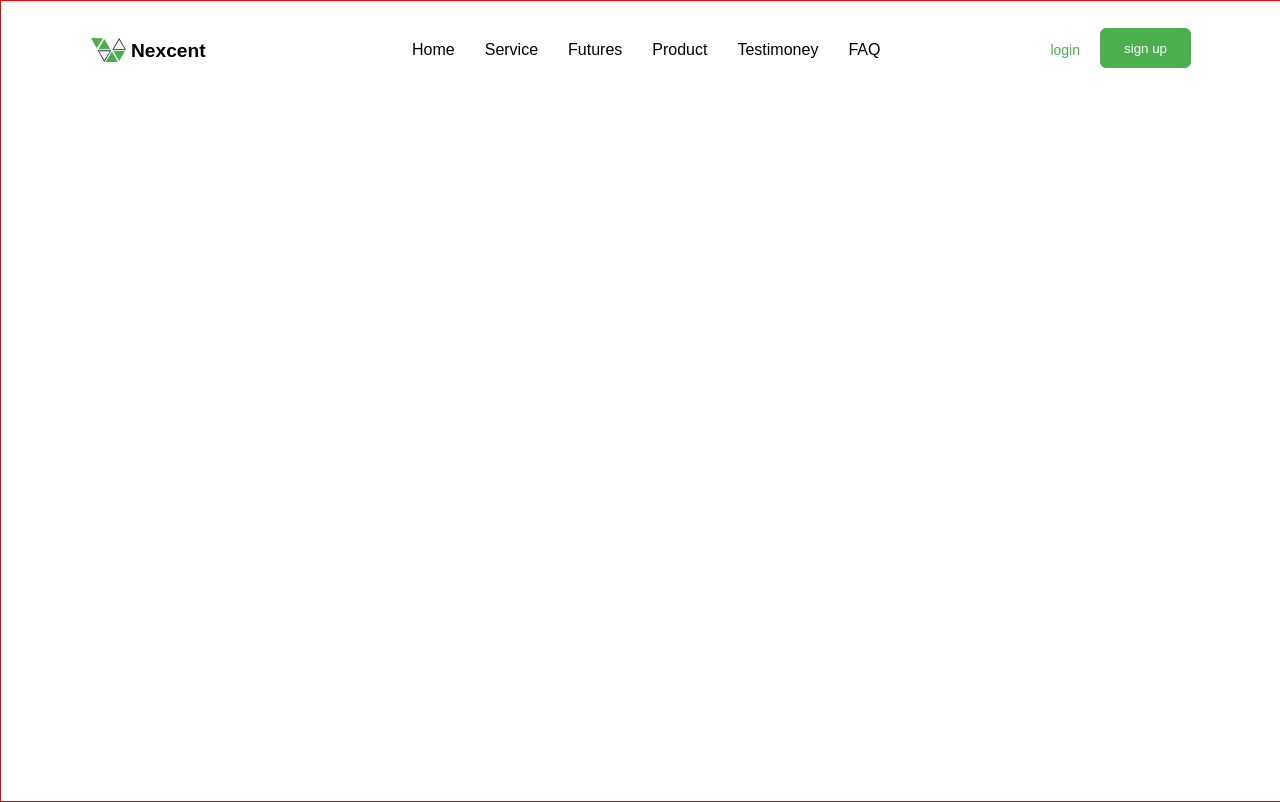
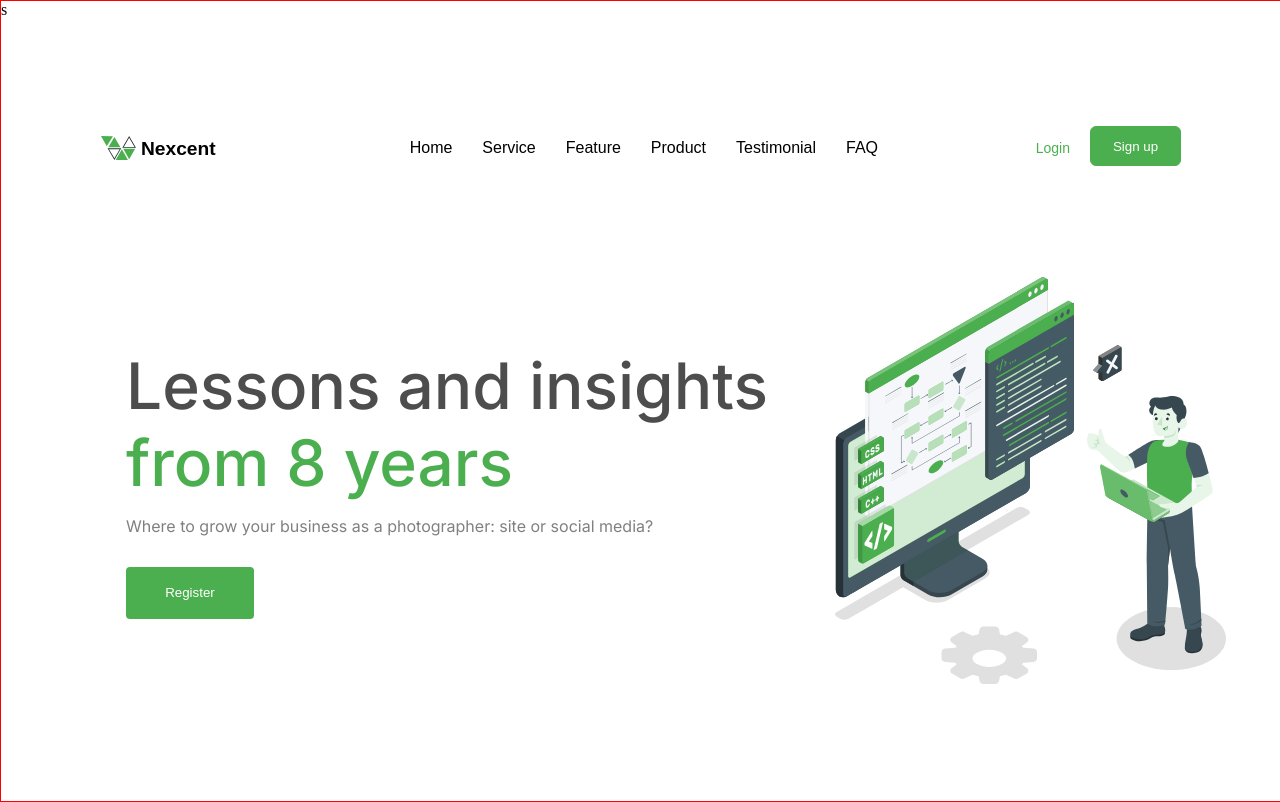
Before and after one commit to murraypreye-rgb/website, a plain HTML site: page index.html in a window 1280 px wide. Drawn offline with Linux system fonts and the light colour scheme.

Commit message:
updated with a new hero section

```diff
--- a/index.html
+++ b/index.html
@@ -1,6 +1,9 @@
 <!DOCTYPE html>
 <html lang="en">
 <head>
+    <link rel="preconnect" href="https://fonts.googleapis.com">
+<link rel="preconnect" href="https://fonts.gstatic.com" crossorigin>
+<link href="https://fonts.googleapis.com/css2?family=Figtree:ital,wght@0,300..900;1,300..900&family=Inter:ital,opsz,wght@0,14..32,100..900;1,14..32,100..900&family=Raleway:ital,wght@0,100..900;1,100..900&family=Roboto:ital,wght@0,100..900;1,100..900&family=Source+Code+Pro:ital,wght@0,200..900;1,200..900&display=swap" rel="stylesheet">s
     <link rel="preconnect" href="https://fonts.googleapis.com">
 <link rel="preconnect" href="https://fonts.gstatic.com" crossorigin>
 <link href="https://fonts.googleapis.com/css2?family=Figtree:ital,wght@0,300..900;1,300..900&family=Raleway:ital,wght@0,100..900;1,100..900&family=Roboto:ital,wght@0,100..900;1,100..900&family=Source+Code+Pro:ital,wght@0,200..900;1,200..900&display=swap" rel="stylesheet">
@@ -24,20 +27,36 @@
             <ul class="links">
                 <li><a href="home">Home</a></li>
                 <li><a href="service">Service</a></li>
-                <li><a href="futures">Futures</a></li>
+                <li><a href="futures">Feature</a></li>
                 <li><a href="product">Product</a></li>
-                <li><a href="testimoney">Testimoney</a></li>
+                <li><a href="testimoney">Testimonial</a></li>
                 <li><a href="faq">FAQ</a></li>
             </ul>
         </div>
 
         <div class="button">
 
-            <p class="login-1">login</p>
+            <p class="login-1">Login</p>
 
-            <button class="button-2">sign up</button>
+            <button class="button-2">Sign up</button>
         </div>
 
+    </div>
+
+
+     <div class="hero">
+            <div class="left-side">
+                <h1 class="text">Lessons and insights <br> <span class="text-2">from 8 years</span></h1>
+
+                <p class="paragrah">Where to grow your business as a photographer: site or social media?</p>
+
+                <button class="reg">Register</button>
+            </div>
+
+            <div class="right-side">
+                <img src="images/Illustration.svg" alt="logo">
+            </div>
+        </div>
 
 </body>
 </html>
--- a/style.css
+++ b/style.css
@@ -4,7 +4,6 @@ body{
     width: 100vw;
     margin: 0;
     padding: 0;
-
 
 }
 
@@ -14,8 +13,11 @@ body{
     align-items: center;
     max-width: 1100px;
     margin: 0 auto;
-    margin-top: 20px;
     font-family: Arial, Helvetica, sans-serif;
+    max-width: 1100px;
+    padding: 100px;
+
+
 }
 
 
@@ -76,3 +78,52 @@ ul {
     font-size: larger;
 
 }
+
+
+.hero{
+    align-items: center;
+    display: flex;
+    justify-content: space-between;
+    padding-left: 70px;
+    max-width: 1100px;
+    margin: 0 auto;
+
+}
+
+.text{
+    color: #4D4D4D;
+    font-weight: 500;
+    font-style: semi bold;
+    font-size: 64px;
+    margin: 0 0 6px 0;
+    font-family: inter, sans-serif;
+
+
+}
+
+.text-2{
+    color: #4CAF4F;
+    font-weight: 500;
+    font-style: semi bold;
+    font-size: 64px;
+    font-family: inter, san sans-serif;
+}
+
+.paragrah{
+    color: gray;
+    font-weight: 400;
+    font-style: regular;
+    font-size: 16px;
+    font-family: inter, sans-serif;
+    margin-top: 15px;
+}
+
+.reg{
+    width: 128px;
+    height: 52px;
+    border-radius: 4px;
+    background-color: #4CAF4F;
+    color: #FFFFFF;
+    border: none;
+    margin-top: 15px;
+}
```
